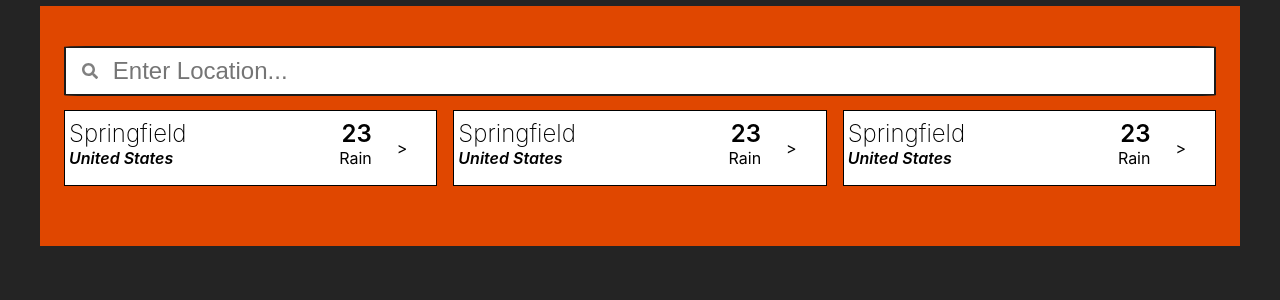
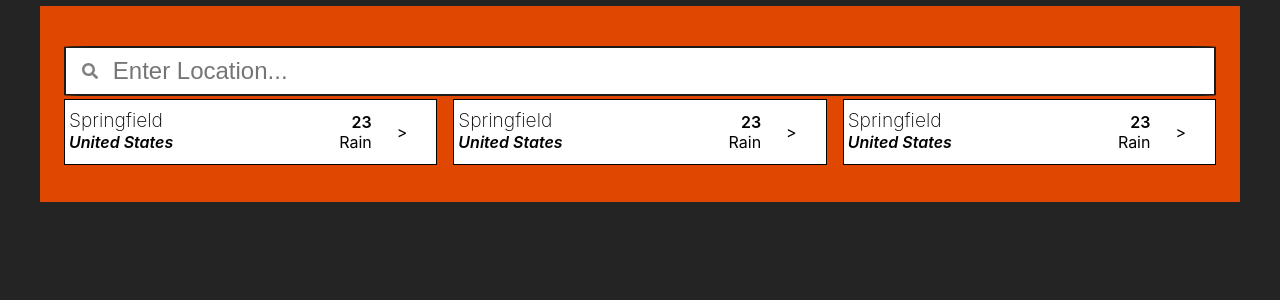
Before and after one commit to MHW20/wx-app, a React app in the folder wx-frontend/: page / in a window 1280 px wide. Shown: the top 300 px of the page. Built offline with nearby package versions, Linux system fonts and the light colour scheme; the HTML template or start-up script is replaced by a standard one.

Commit message:
Added TODO in home.css for max-height and amended font-sizes

```diff
--- a/wx-frontend/src/features/RecentLocations/RecentLocationList.css
+++ b/wx-frontend/src/features/RecentLocations/RecentLocationList.css
@@ -26,13 +26,13 @@
 }
 
 #location-name {
-  font-size: 1.5em;
+  font-size: 1.2em;
   font-weight: 200;
   align-content: end;
 }
 
 #location-temp {
-  font-size: 1.5em;
+  font-size: 1em;
   font-weight: 600;
   align-content: end;
 }
--- a/wx-frontend/src/pages/home.css
+++ b/wx-frontend/src/pages/home.css
@@ -5,7 +5,6 @@
 
 .container {
   display: flex;
-  min-height: 30vh;
   max-width: 1200px;
   margin-inline: auto;
 }
@@ -34,3 +33,9 @@
     grid-template-columns: 1fr;
   }
 }
+/* TODO : Add max-height behaviour to reduce container height for phones */
+/* @media (max-width: 830px) {
+  #recentLocationsContainer {
+    grid-template-columns: 1fr;
+  }
+} */
```
